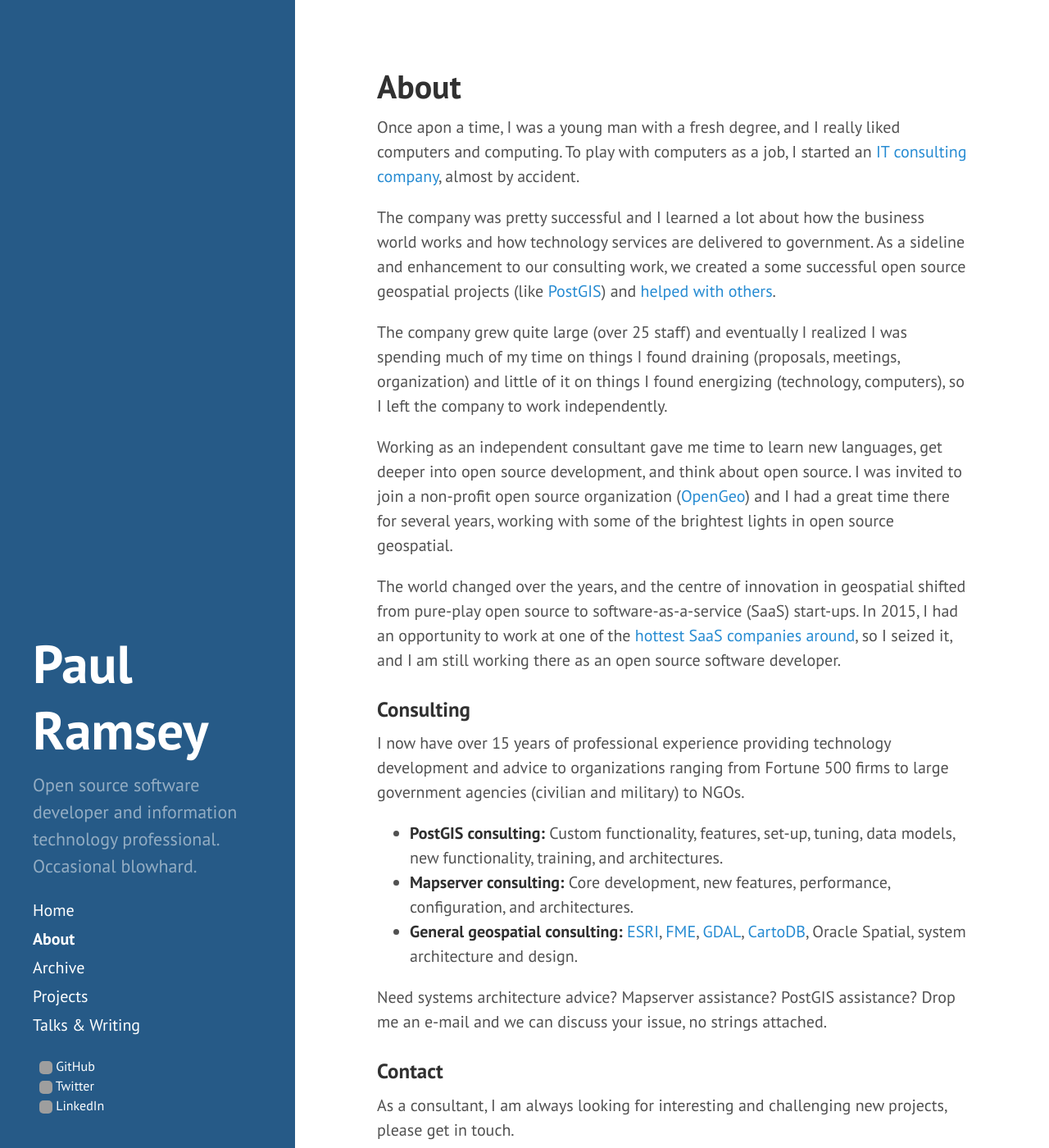
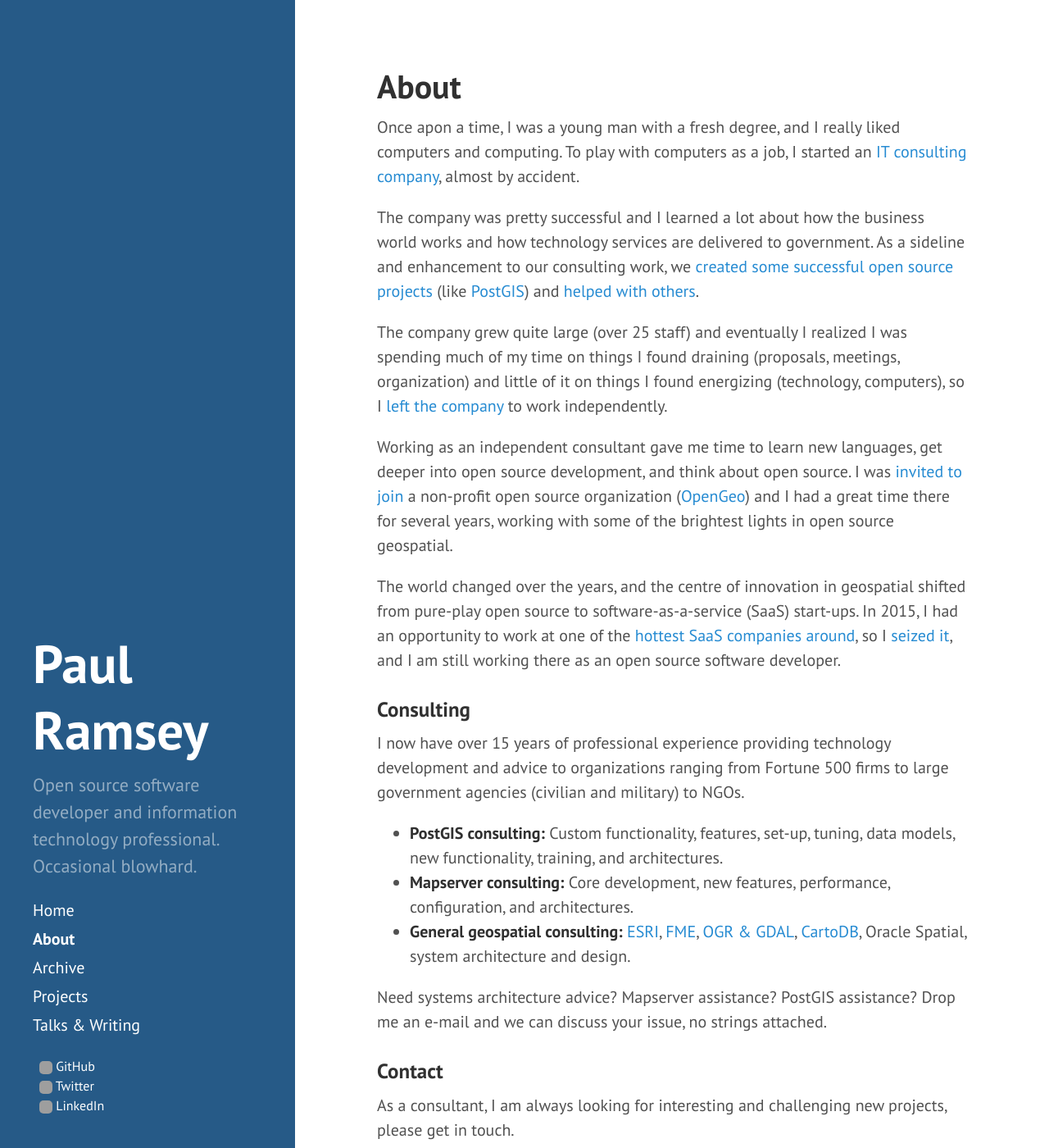
Before and after one commit to pramsey/pramsey.github.io, a Jekyll site: the page built from about.md, in a window 1280 px wide and 1400 px high. Shown: the whole window at 82% size. Built offline with Jekyll 4.4.1, drawn with Linux system fonts in a browser that asks for light colours; grey boxes are pictures that could not be loaded.

Commit message:
Link up about

```diff
--- a/_config.yml
+++ b/_config.yml
@@ -14,6 +14,7 @@ images:           '/images/'
 
 author:
   name:           'Paul Ramsey'
+  email:          'pramsey@cleverelephant.ca'
   url:            'http://blog.cleverelephant.ca'
   twitter_handle: '@pwramsey'
   twitter:        'http://twitter.com/pwramsey'
--- a/about.md
+++ b/about.md
@@ -5,13 +5,13 @@ title: About
 
 Once apon a time, I was a young man with a fresh degree, and I really liked computers and computing. To play with computers as a job, I started an [IT consulting company](http://www.refractions.net), almost by accident.
 
-The company was pretty successful and I learned a lot about how the business world works and how technology services are delivered to government. As a sideline and enhancement to our consulting work, we created a some successful open source geospatial projects (like [PostGIS](http://postgis.net)) and [helped](http://trac.osgeo.org/geos) [with](http://mapserver.org) [others](http://geoserver.org).
+The company was pretty successful and I learned a lot about how the business world works and how technology services are delivered to government. As a sideline and enhancement to our consulting work, we [created some successful open source projects](/2005/10/open-source-company-oxymoron.html) (like [PostGIS](http://postgis.net)) and [helped](http://trac.osgeo.org/geos) [with](http://mapserver.org) [others](http://geoserver.org).
 
-The company grew quite large (over 25 staff) and eventually I realized I was spending much of my time on things I found draining (proposals, meetings, organization) and little of it on things I found energizing (technology, computers), so I left the company to work independently.
+The company grew quite large (over 25 staff) and eventually I realized I was spending much of my time on things I found draining (proposals, meetings, organization) and little of it on things I found energizing (technology, computers), so I [left the company](/2008/02/whither-canada.html) to work independently.
 
-Working as an independent consultant gave me time to learn new languages, get deeper into open source development, and think about open source. I was invited to join a non-profit open source organization ([OpenGeo](http://boundlessgeo.com/)) and I had a great time there for several years, working with some of the brightest lights in open source geospatial.
+Working as an independent consultant gave me time to learn new languages, get deeper into open source development, and think about open source. I was [invited to join](/2008/12/another-change-of-scene.html) a non-profit open source organization ([OpenGeo](http://boundlessgeo.com/)) and I had a great time there for several years, working with some of the brightest lights in open source geospatial.
 
-The world changed over the years, and the centre of innovation in geospatial shifted from pure-play open source to software-as-a-service (SaaS) start-ups. In 2015, I had an opportunity to work at one of the [hottest SaaS companies around](http://cartodb.com), so I seized it, and I am still working there as an open source software developer.
+The world changed over the years, and the centre of innovation in geospatial shifted from pure-play open source to software-as-a-service (SaaS) start-ups. In 2015, I had an opportunity to work at one of the [hottest SaaS companies around](http://cartodb.com), so I [seized it](/2015/02/the-new-gig.html), and I am still working there as an open source software developer.
 
 ### Consulting
 
@@ -19,7 +19,7 @@ I now have over 15 years of professional experience providing technology develop
 
 * **PostGIS consulting:** Custom functionality, features, set-up, tuning, data models, new functionality, training, and architectures.
 * **Mapserver consulting:** Core development, new features, performance, configuration, and architectures.
-* **General geospatial consulting:** [ESRI](http://esri.com), [FME](http://safe.com), [GDAL](http://gdal.org), [CartoDB](http://cartodb.com), Oracle Spatial, system architecture and design.
+* **General geospatial consulting:** [ESRI](http://esri.com), [FME](http://safe.com), [OGR & GDAL](http://gdal.org), [CartoDB](http://cartodb.com), Oracle Spatial, system architecture and design.
 
 Need systems architecture advice? Mapserver assistance? PostGIS assistance? Drop me an e-mail and we can discuss your issue, no strings attached.
 
```
Also changed, not shown: other parts of about.md (+1 -1 lines).
